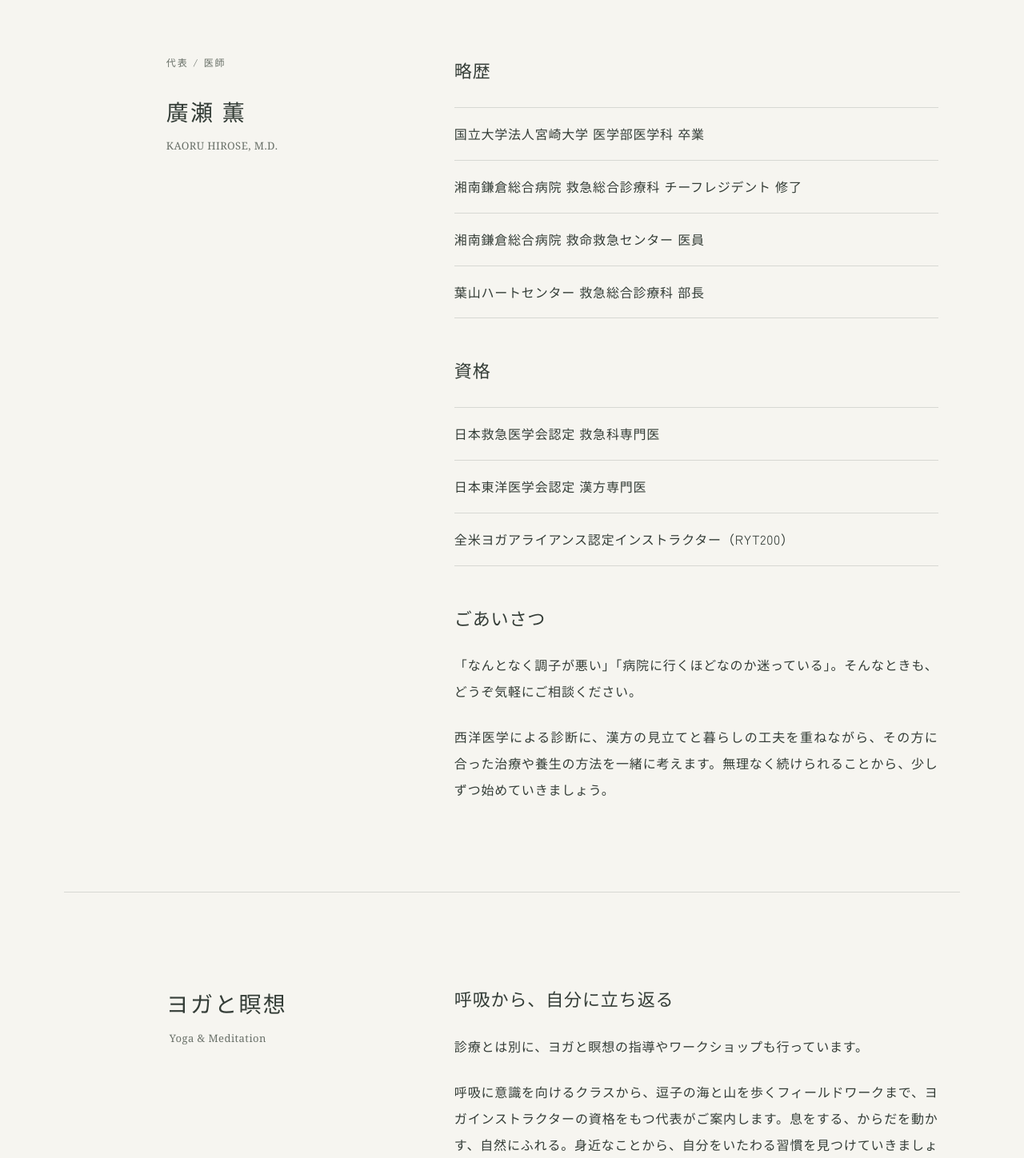
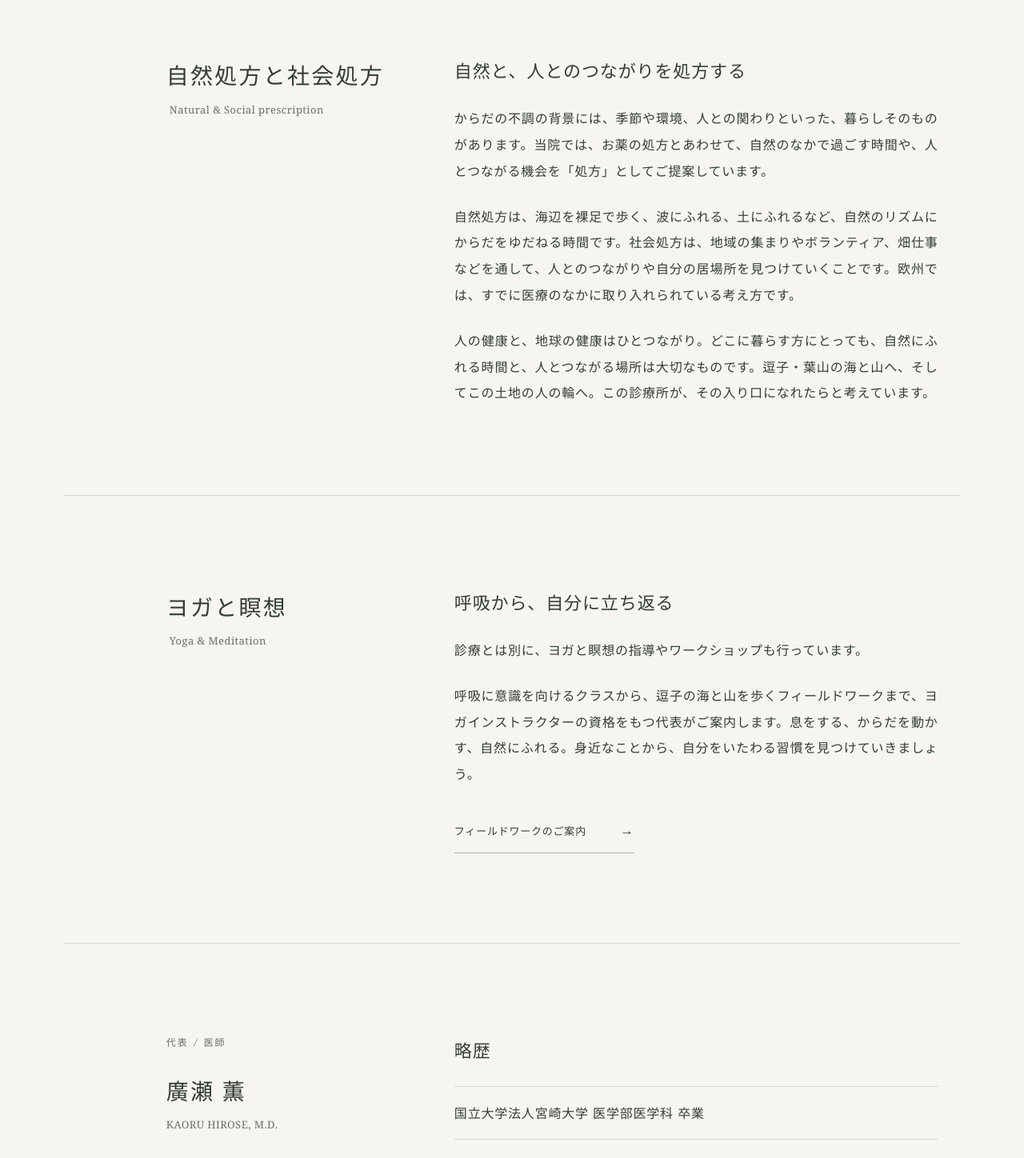
Before and after one commit to kaoruhirose/hirose-clinic-website, a Next.js app: page /about in a window 1280 px wide. Shown: the part 1400-2848 px from the top of the page at 80% size. Built offline with nearby package versions, Linux system fonts and the light colour scheme.

Commit message:
自然処方と社会処方の項目を追加し、ヨガと瞑想を経歴の上へ移動
Co-Authored-By: Claude Opus 5.5 <noreply@anthropic.com>

```diff
--- a/src/app/about/page.tsx
+++ b/src/app/about/page.tsx
@@ -29,6 +29,30 @@ export default function About() {
           </p>
         </EditorialSection>
 
+        <EditorialSection id="prescription" title="自然処方と社会処方" english="Natural & Social prescription">
+          <h3>自然と、人とのつながりを処方する</h3>
+          <p>
+            からだの不調の背景には、季節や環境、人との関わりといった、暮らしそのものがあります。当院では、お薬の処方とあわせて、自然のなかで過ごす時間や、人とつながる機会を「処方」としてご提案しています。
+          </p>
+          <p>
+            自然処方は、海辺を裸足で歩く、波にふれる、土にふれるなど、自然のリズムにからだをゆだねる時間です。社会処方は、地域の集まりやボランティア、畑仕事などを通して、人とのつながりや自分の居場所を見つけていくことです。欧州では、すでに医療のなかに取り入れられている考え方です。
+          </p>
+          <p>
+            人の健康と、地球の健康はひとつながり。どこに暮らす方にとっても、自然にふれる時間と、人とつながる場所は大切なものです。逗子・葉山の海と山へ、そしてこの土地の人の輪へ。この診療所が、その入り口になれたらと考えています。
+          </p>
+        </EditorialSection>
+
+        <EditorialSection id="yoga" title="ヨガと瞑想" english="Yoga & Meditation">
+          <h3>呼吸から、自分に立ち返る</h3>
+          <p>
+            診療とは別に、ヨガと瞑想の指導やワークショップも行っています。
+          </p>
+          <p>
+            呼吸に意識を向けるクラスから、逗子の海と山を歩くフィールドワークまで、ヨガインストラクターの資格をもつ代表がご案内します。息をする、からだを動かす、自然にふれる。身近なことから、自分をいたわる習慣を見つけていきましょう。
+          </p>
+          <TextLink href="/events">フィールドワークのご案内</TextLink>
+        </EditorialSection>
+
         <EditorialSection label="代表 / 医師" title="廣瀬 薫" english="KAORU HIROSE, M.D.">
           <Photo photo={photos.portrait} />
           <h3>略歴</h3>
@@ -52,17 +76,6 @@ export default function About() {
             西洋医学による診断に、漢方の見立てと暮らしの工夫を重ねながら、その方に合った治療や養生の方法を一緒に考えます。無理なく続けられることから、少しずつ始めていきましょう。
           </p>
         </EditorialSection>
-
-        <EditorialSection id="yoga" title="ヨガと瞑想" english="Yoga & Meditation">
-          <h3>呼吸から、自分に立ち返る</h3>
-          <p>
-            診療とは別に、ヨガと瞑想の指導やワークショップも行っています。
-          </p>
-          <p>
-            呼吸に意識を向けるクラスから、逗子の海と山を歩くフィールドワークまで、ヨガインストラクターの資格をもつ代表がご案内します。息をする、からだを動かす、自然にふれる。身近なことから、自分をいたわる習慣を見つけていきましょう。
-          </p>
-          <TextLink href="/events">フィールドワークのご案内</TextLink>
-        </EditorialSection>
       </div>
     </div>
   );
--- a/src/app/globals.css
+++ b/src/app/globals.css
@@ -107,7 +107,7 @@
 .section-heading h2 { font-family: var(--font-serif); font-weight: 400; font-size: clamp(24px, 2.3vw, 30px); letter-spacing: .08em; line-height: 1.9; }
 .section-english { margin-top: 14px; color: var(--muted); font: 13px/1.9 Georgia, serif; letter-spacing: .035em; }
 .about-page .section-english { margin-top: 4px; }
-.about-page :is(#grounding, #yoga) .section-english { padding-inline-start: 4px; }
+.about-page :is(#grounding, #prescription, #yoga) .section-english { padding-inline-start: 4px; }
 .about-page .intro-copy { max-width: 900px; }
 @media (min-width: 701px) {
   /* 見出しの左端をそろえたまま、本文に近い側へ寄せる。 */
```
